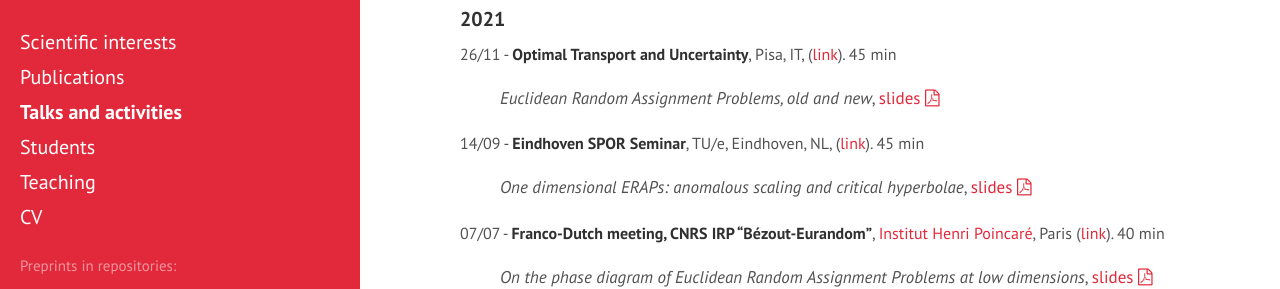
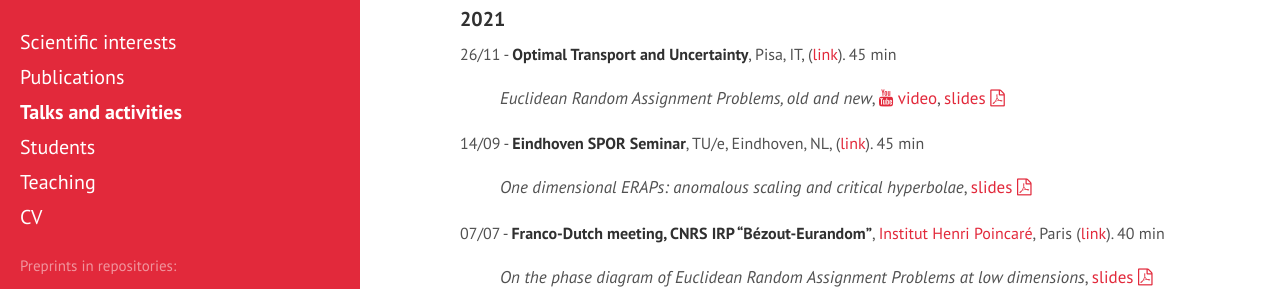
Before and after one commit to matteodachille/matteodachille.github.io, a Jekyll site: the page built from events.md, in a window 1280 px wide and 900 px high. Shown: the part 201-490 px from the top of the window. Built offline with Jekyll 4.4.1, drawn with Linux system fonts in a browser that asks for light colours; nearby versions of some CDN libraries; some web fonts are replaced; formulas are drawn with MathJax 3.

Commit message:
Added link to OTU@Pisa video

```diff
--- a/events.md
+++ b/events.md
@@ -45,7 +45,7 @@ Title: _Euclidean Random Assignment Problems, old and new_, [slides <i class="fa
 
 26/11 - **Optimal Transport and Uncertainty**, Pisa, IT, ([link](https://indico.cs.dm.unipi.it/event/12/){:target="_blank"}). 45 min
 {: style="font-size: 16px" }
-_Euclidean Random Assignment Problems, old and new_, [slides <i class="fa fa-file-pdf-o" aria-hidden="true"></i>]({{ site.baseurl }}downloads/ERAP_OTU_Pisa_v8_final.pdf){:target="_blank"}
+_Euclidean Random Assignment Problems, old and new_, [<i class="fa fa-youtube fa-align-center-1x" aria-hidden="true"></i> video](https://drive.google.com/file/d/10wfRI0MZS2UnDIAGcq3a9AQJT9DSQGwe/view){:target="_blank"}, [slides <i class="fa fa-file-pdf-o" aria-hidden="true"></i>]({{ site.baseurl }}downloads/ERAP_OTU_Pisa_v8_final.pdf){:target="_blank"}
 {: style="font-size: 17px; margin-left: 40px" }
 
 14/09 - **Eindhoven SPOR Seminar**, TU/e, Eindhoven, NL, ([link](https://www.eurandom.tue.nl/eindhoven-spor-seminar/){:target="_blank"}). 45 min
```
